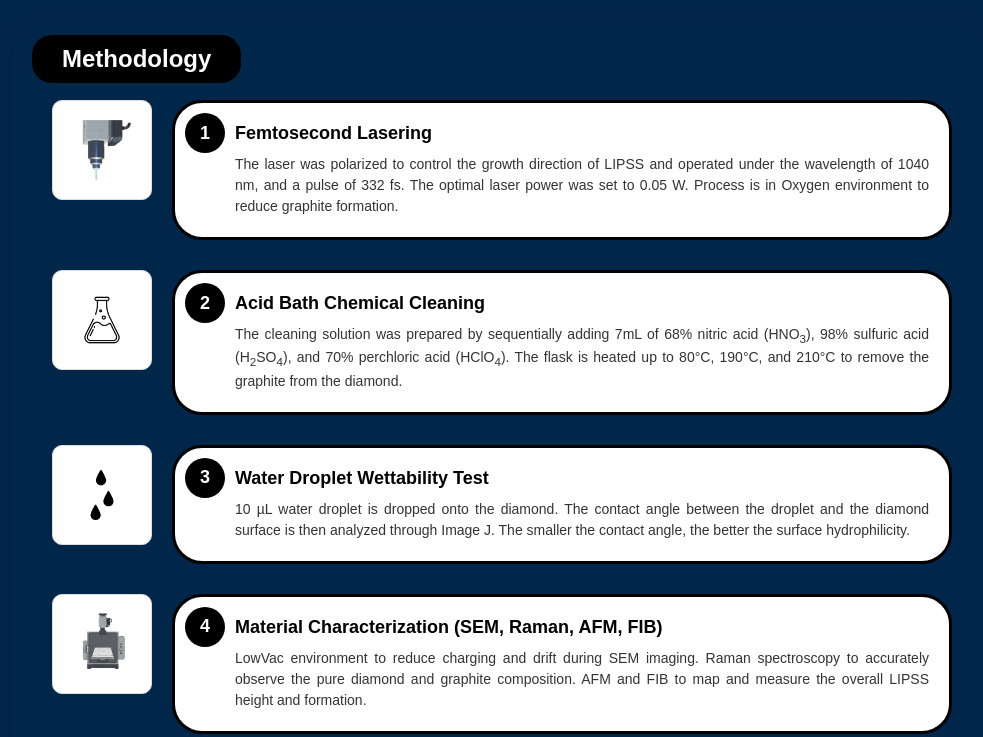
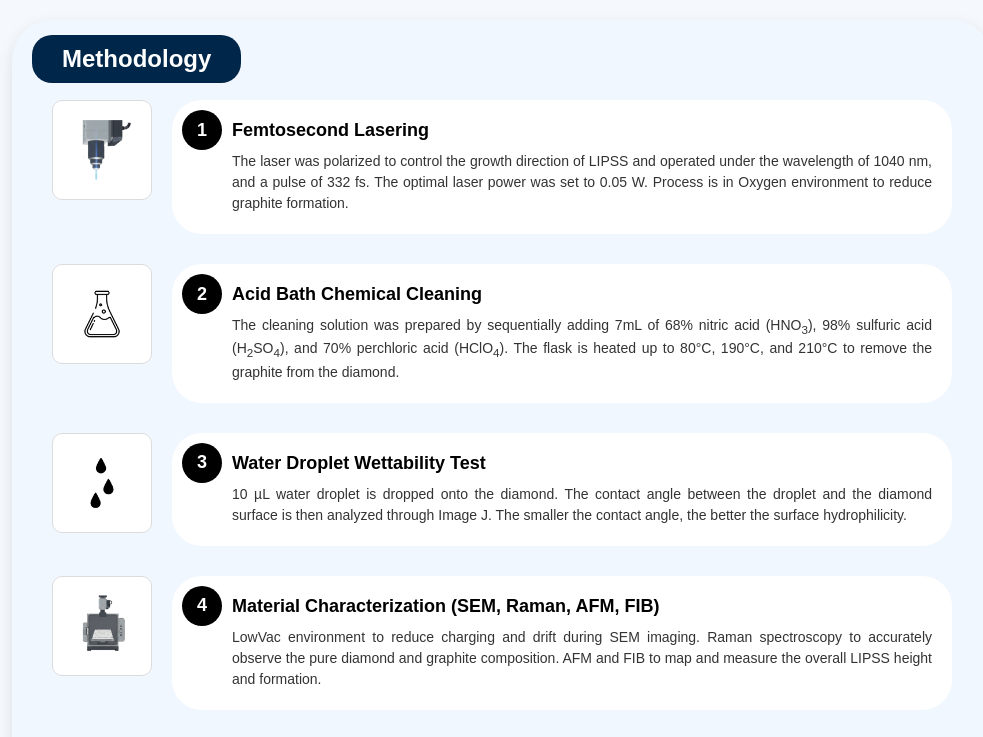
Before and after one commit to awirjadi8168/Methodology-Capstone186, a plain HTML site: page index.html in a window 1280 px wide. Shown: the top 737 px of the page, without its empty margins (138-1121 px from the left). Drawn offline with Linux system fonts and the light colour scheme.

Commit message:
Update index.html

```diff
--- a/index.html
+++ b/index.html
@@ -7,7 +7,7 @@
   <style>
     body {
       font-family: Arial, sans-serif;
-      background-color: #00264A;
+      background-color: #f5f8fc;
       margin: 0;
       padding: 20px;
     }
@@ -16,7 +16,7 @@
     .methodology-container {
       max-width: 900px;
       margin: 0 auto;
-      background-color: #00264A;
+      background-color: #f1f7fe;
       padding: 80px 40px 40px 40px;
       border-radius: 40px;
       box-shadow: 0 5px 15px rgba(0,0,0,0.1);
@@ -28,7 +28,7 @@
       position: absolute;
       top: 15px;
       left: 20px;
-      background-color: black;
+      background-color: #00264A;
       color: white;
       padding: 10px 30px;
       border-radius: 20px;
@@ -69,7 +69,7 @@
     .content-box {
       flex: 1;
       background-color: white;
-      border: 3px solid black;
+      border: 3px navy;
       border-radius: 30px;
       padding: 20px 20px 20px 60px;
       position: relative;
```
